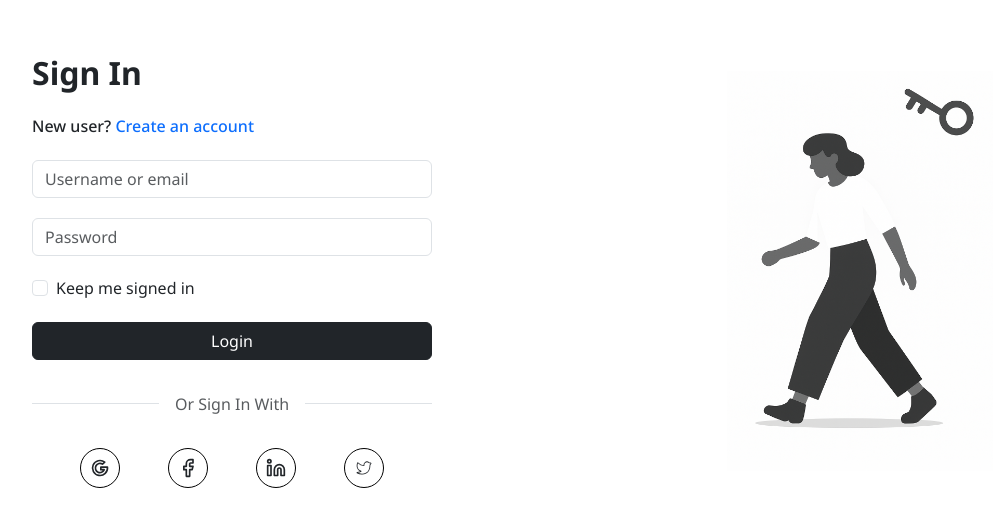
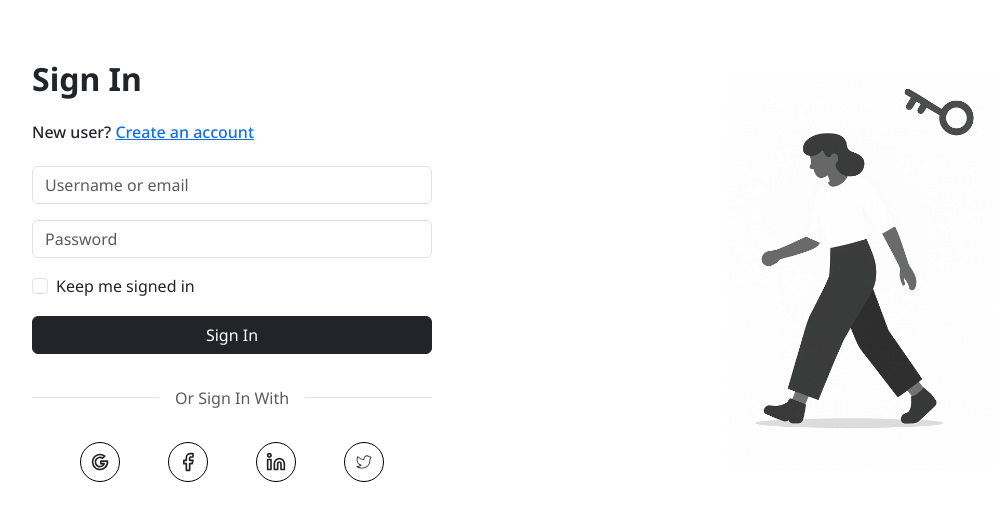
Before and after one commit to DilinJose/timesWorld, a React (Vite) app: page / in a window 1280 px wide. Shown: the part 129-656 px from the top of the page, without its empty margins (94-1099 px from the left). Built offline with nearby package versions, Linux system fonts and the light colour scheme.

Commit message:
Resolved build error

```diff
--- a/src/components/layout/footer/index.tsx
+++ b/src/components/layout/footer/index.tsx
@@ -1,4 +1,3 @@
-import React from 'react'
 import { socialMediaAcc } from '../../../utils/socialMediaAccounts'
 import ButtonWithLink from '../../button/buttonWithLink'
 
--- a/src/components/layout/header/index.tsx
+++ b/src/components/layout/header/index.tsx
@@ -1,4 +1,4 @@
-import React, { useState } from 'react';
+import  { useState } from 'react';
 import Container from 'react-bootstrap/Container';
 import Nav from 'react-bootstrap/Nav';
 import Navbar from 'react-bootstrap/Navbar';
--- a/src/pages/login/index.tsx
+++ b/src/pages/login/index.tsx
@@ -1,64 +1,234 @@
 import React, { useState } from 'react';
-import { Container, Row, Col, Form, Button } from 'react-bootstrap';
+import { Container, Row, Col, Form, Button, Alert } from 'react-bootstrap';
 import { socialMediaAcc } from '../../utils/socialMediaAccounts';
 import { IMAGES } from '../../utils/common/images';
 import ButtonWithLink from '../../components/button/buttonWithLink';
+import { useNavigate } from 'react-router';
 
-
+interface LoginErrors {
+    email?: string;
+    password?: string;
+    general?: string;
+}
 
 const Login = () => {
-    const [validated, setValidated] = useState(false);
+    const navigate = useNavigate();
+    const [email, setEmail] = useState('');
+    const [password, setPassword] = useState('');
+    const [errors, setErrors] = useState<LoginErrors>({});
+    const [isLoading, setIsLoading] = useState(false);
+    const [keepSignedIn, setKeepSignedIn] = useState(false);
 
-    const handleSubmit = (event: React.FormEvent<HTMLFormElement>) => {
-        const form = event.currentTarget;
-        if (form.checkValidity() === false) {
-            event.preventDefault();
-            event.stopPropagation();
+    // Email validation
+    const validateEmail = (value: string): string | undefined => {
+        const trimmedValue = value.trim();
+
+        if (!trimmedValue) {
+            return 'Email or username is required';
         }
 
-        setValidated(true);
+        // Check if it's an email format
+        const emailPattern = /^[^\s@]+@[^\s@]+\.[^\s@]+$/;
+        if (trimmedValue.includes('@') && !emailPattern.test(trimmedValue)) {
+            return 'Please enter a valid email address';
+        }
+
+        // Username validation (if not email)
+        if (!trimmedValue.includes('@') && trimmedValue.length < 3) {
+            return 'Username must be at least 3 characters long';
+        }
+
+        return undefined;
+    };
+
+    // Password validation
+    const validatePassword = (value: string): string | undefined => {
+        if (!value) {
+            return 'Password is required';
+        }
+
+        if (value.length < 8) {
+            return 'Password must be at least 8 characters long';
+        }
+
+        const hasUppercase = /[A-Z]/.test(value);
+        const hasNumber = /\d/.test(value);
+        const hasSpecialChar = /[@$!%*?&]/.test(value);
+
+        if (!hasUppercase) {
+            return 'Password must contain at least one uppercase letter';
+        }
+
+        if (!hasNumber) {
+            return 'Password must contain at least one number';
+        }
+
+        if (!hasSpecialChar) {
+            return 'Password must contain at least one special character (@$!%*?&)';
+        }
+
+        return undefined;
+    };
+
+    // Real-time validation on blur
+    const handleEmailBlur = () => {
+        const emailError = validateEmail(email);
+        setErrors(prev => ({ ...prev, email: emailError }));
+    };
+
+    const handlePasswordBlur = () => {
+        const passwordError = validatePassword(password);
+        setErrors(prev => ({ ...prev, password: passwordError }));
+    };
+
+    // Clear errors when user starts typing
+    const handleEmailChange = (e: React.ChangeEvent<HTMLInputElement>) => {
+        setEmail(e.target.value);
+        if (errors.email) {
+            setErrors(prev => ({ ...prev, email: undefined }));
+        }
+    };
+
+    const handlePasswordChange = (e: React.ChangeEvent<HTMLInputElement>) => {
+        setPassword(e.target.value);
+        if (errors.password) {
+            setErrors(prev => ({ ...prev, password: undefined }));
+        }
+    };
+
+    const handleSubmit = async (event: React.FormEvent<HTMLFormElement>) => {
+        event.preventDefault();
+
+        // Clear previous errors
+        setErrors({});
+
+        // Validate all fields
+        const emailError = validateEmail(email);
+        const passwordError = validatePassword(password);
+
+        const newErrors: LoginErrors = {};
+        if (emailError) newErrors.email = emailError;
+        if (passwordError) newErrors.password = passwordError;
+
+        // If there are errors, don't submit
+        if (Object.keys(newErrors).length > 0) {
+            setErrors(newErrors);
+            return;
+        }
+
+        setIsLoading(true);
+
+        try {
+            // Simulate API call
+            // Replace this with your actual authentication logic
+            await new Promise(resolve => setTimeout(resolve, 1000));
+
+            // For demo purposes, simulate success
+            // In real app, check response from your auth API
+            console.log('Login attempt:', {
+                email: email.trim(),
+                keepSignedIn
+            });
+
+            // Redirect on success
+            navigate('/home');
+
+        } catch (error) {
+            setErrors({ general: 'Login failed. Please check your credentials and try again.' });
+        } finally {
+            setIsLoading(false);
+        }
+    };
+
+    const handleCreateAccount = () => {
+        navigate('/register'); // or wherever your registration page is
     };
 
     return (
         <Container fluid className="vh-100 d-flex align-items-center justify-content-center">
             <Row className="w-100">
                 <Col md={6} className="d-flex align-items-center flex-column justify-content-center">
-                    <Form noValidate validated={validated} onSubmit={handleSubmit} className='gap-3' style={{ width: '100%', maxWidth: '400px' }}>
+                    <Form onSubmit={handleSubmit} className="gap-3" style={{ width: '100%', maxWidth: '400px' }}>
                         <div className="d-flex flex-column gap-3">
                             <h2 className="text-center text-md-start fw-bold">Sign In</h2>
 
-                            <h6 className='text-center text-md-start'>New user? <span className='text-primary'>Create an account</span> </h6>
+                            <h6 className="text-center text-md-start">
+                                New user?{' '}
+                                <span
+                                    className="text-primary"
+                                    style={{ cursor: 'pointer', textDecoration: 'underline' }}
+                                    onClick={handleCreateAccount}
+                                >
+                                    Create an account
+                                </span>
+                            </h6>
 
-                            <div className='d-flex flex-column gap-1'>
-                                <Form.Group controlId="email" className="mb-3">
-                                    <Form.Control required type="text" placeholder="Username or email" />
+                            {errors.general && (
+                                <Alert variant="danger" className="py-2">
+                                    {errors.general}
+                                </Alert>
+                            )}
+
+                            <div className="d-flex flex-column gap-3">
+                                <Form.Group controlId="email">
+                                    <Form.Control
+                                        type="text"
+                                        placeholder="Username or email"
+                                        value={email}
+                                        onChange={handleEmailChange}
+                                        onBlur={handleEmailBlur}
+                                        isInvalid={!!errors.email}
+                                        disabled={isLoading}
+                                    />
                                     <Form.Control.Feedback type="invalid">
-                                        Please provide a valid email or username.
+                                        {errors.email}
                                     </Form.Control.Feedback>
                                 </Form.Group>
 
-                                <Form.Group controlId="pswd" className="mb-3">
-                                    <Form.Control required type="password" placeholder="Password" />
+                                <Form.Group controlId="password">
+                                    <Form.Control
+                                        type="password"
+                                        placeholder="Password"
+                                        value={password}
+                                        onChange={handlePasswordChange}
+                                        onBlur={handlePasswordBlur}
+                                        isInvalid={!!errors.password}
+                                        disabled={isLoading}
+                                    />
                                     <Form.Control.Feedback type="invalid">
-                                        Please provide a valid password.
+                                        {errors.password}
                                     </Form.Control.Feedback>
                                 </Form.Group>
-                                <Form.Group className="mb-3">
-                                    <Form.Check label="Keep me signed in" />
+
+                                <Form.Group className="mb-0">
+                                    <Form.Check
+                                        type="checkbox"
+                                        label="Keep me signed in"
+                                        checked={keepSignedIn}
+                                        onChange={(e) => setKeepSignedIn(e.target.checked)}
+                                        disabled={isLoading}
+                                    />
                                 </Form.Group>
 
-                                <Button variant='dark' type="submit" className="w-100">Login</Button>
+                                <Button
+                                    variant="dark"
+                                    type="submit"
+                                    className="w-100"
+                                    disabled={isLoading}
+                                >
+                                    {isLoading ? 'Signing In...' : 'Sign In'}
+                                </Button>
                             </div>
 
+                            <div className="d-flex w-100 my-3 align-items-center">
+                                <div className="flex-grow-1 border-top"></div>
+                                <span className="mx-3 text-muted">Or Sign In With</span>
+                                <div className="flex-grow-1 border-top"></div>
+                            </div>
 
-                            <div className="d-flex w-100 my-3 align-items-center">
-                                <div className="flex-grow-1 border-top bg-danger"></div>
-                                <span className="mx-3 text-muted">Or Sign In With</span>
-                                <div className="flex-grow-1 border-top bg-danger"></div>
-                            </div>
                             <div className="d-flex align-items-center justify-content-evenly">
                                 {socialMediaAcc.map(({ id, link, icon }) => (
-                                    <ButtonWithLink id={id} link={link} icon={icon} />
+                                    <ButtonWithLink key={id} id={id} link={link} icon={icon} />
                                 ))}
                             </div>
                         </div>
--- a/src/routers/appRoutes.tsx
+++ b/src/routers/appRoutes.tsx
@@ -1,4 +1,3 @@
-import React from 'react'
 import { Route, Routes } from 'react-router'
 import Login from '../pages/login'
 import Home from '../pages/home'
```
Also changed, not shown: src/components/carousel/carousal.tsx (+0 -35 lines), src/pages/home/index.tsx (+10 -4 lines).
